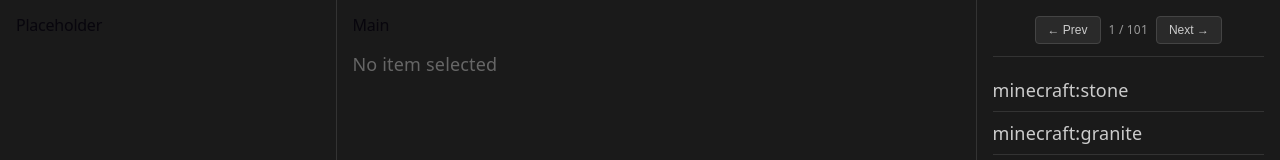
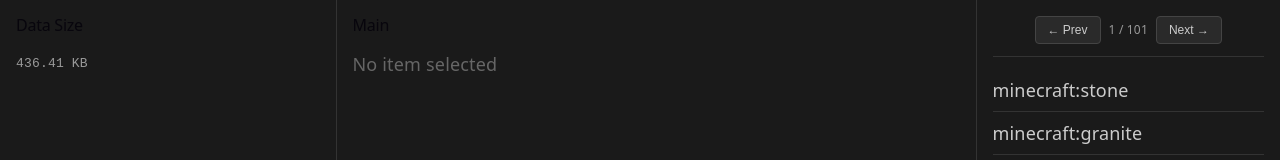
Before and after one commit to jasonmorgado/JEI-Web-Viewer, a Vue app: page / in a window 1280 px wide. Shown: the top 160 px of the page. Built offline with nearby package versions, Linux system fonts and the light colour scheme.

Commit message:
Throw JSON size in sidebar for the hell of it

```diff
--- a/src/App.vue
+++ b/src/App.vue
@@ -77,7 +77,8 @@ watch(
   <Toast />
   <div class="layout">
     <aside class="sidebar-left">
-      <h2 class="sidebar-title">Placeholder</h2>
+      <h2 class="sidebar-title">Data Size</h2>
+      <p class="data-size-info">{{ store.totalDataSize }}</p>
     </aside>
     <main class="main">
       <h2 class="main-title">Main</h2>
@@ -128,6 +129,13 @@ watch(
 .sidebar-title {
   margin: 0 0 16px 0;
   font-size: 16px;
+}
+
+.data-size-info {
+  margin: 0;
+  font-size: 13px;
+  color: var(--color-text-secondary);
+  font-family: monospace;
 }
 .main {
   flex: 2;
--- a/src/stores/recipeIndex.ts
+++ b/src/stores/recipeIndex.ts
@@ -4,6 +4,7 @@
 import { defineStore } from 'pinia'
 import { useToastStore } from './toast'
 import type { RecipeIndex, RecipeTypeIndex, ItemDetails, ItemId, RecipeType, Role, Recipe } from '../types'
+import { calculateObjectSize, formatBytes } from '../utils/fileSize'
 import { file } from '@babel/types';
 
 export const useRecipeIndexStore = defineStore('recipeIndex', {
@@ -110,6 +111,18 @@ export const useRecipeIndexStore = defineStore('recipeIndex', {
                 if (!state.items) return undefined
                 return state.items.find(item => item.id === itemId)
             }
+        },
+
+        // Calculate total size of loaded JSON data
+        totalDataSize: (state) => {
+            let totalBytes = 0
+            if (state.typeIndex) totalBytes += calculateObjectSize(state.typeIndex)
+            if (state.recipeIndex) totalBytes += calculateObjectSize(state.recipeIndex)
+            if (state.items) totalBytes += calculateObjectSize(state.items)
+            state.recipeCache.forEach(recipes => {
+                totalBytes += calculateObjectSize(recipes)
+            })
+            return formatBytes(totalBytes)
         }
     }
 });
--- /dev/null
+++ b/src/utils/fileSize.ts
@@ -0,0 +1,42 @@
+export function formatBytes(bytes: number): string {
+  if (bytes === 0) return '0 Bytes'
+  const k = 1024
+  const sizes = ['Bytes', 'KB', 'MB', 'GB']
+  const i = Math.floor(Math.log(bytes) / Math.log(k))
+  return Math.round((bytes / Math.pow(k, i)) * 100) / 100 + ' ' + sizes[i]
+}
+
+export function calculateObjectSize(obj: any): number {
+  const seen = new Set()
+
+  function sizeOf(object: any): number {
+    if (object === null || object === undefined) return 0
+
+    const type = typeof object
+
+    if (type === 'string') {
+      return object.length * 2 // UTF-16 encoding
+    } else if (type === 'number') {
+      return 8
+    } else if (type === 'boolean') {
+      return 4
+    }
+
+    if (seen.has(object)) return 0
+    seen.add(object)
+
+    let bytes = 0
+
+    if (Array.isArray(object)) {
+      bytes += object.reduce((acc, item) => acc + sizeOf(item), 0)
+    } else if (type === 'object') {
+      for (const key in object) {
+        bytes += sizeOf(key) + sizeOf(object[key])
+      }
+    }
+
+    return bytes
+  }
+
+  return sizeOf(obj)
+}
```
